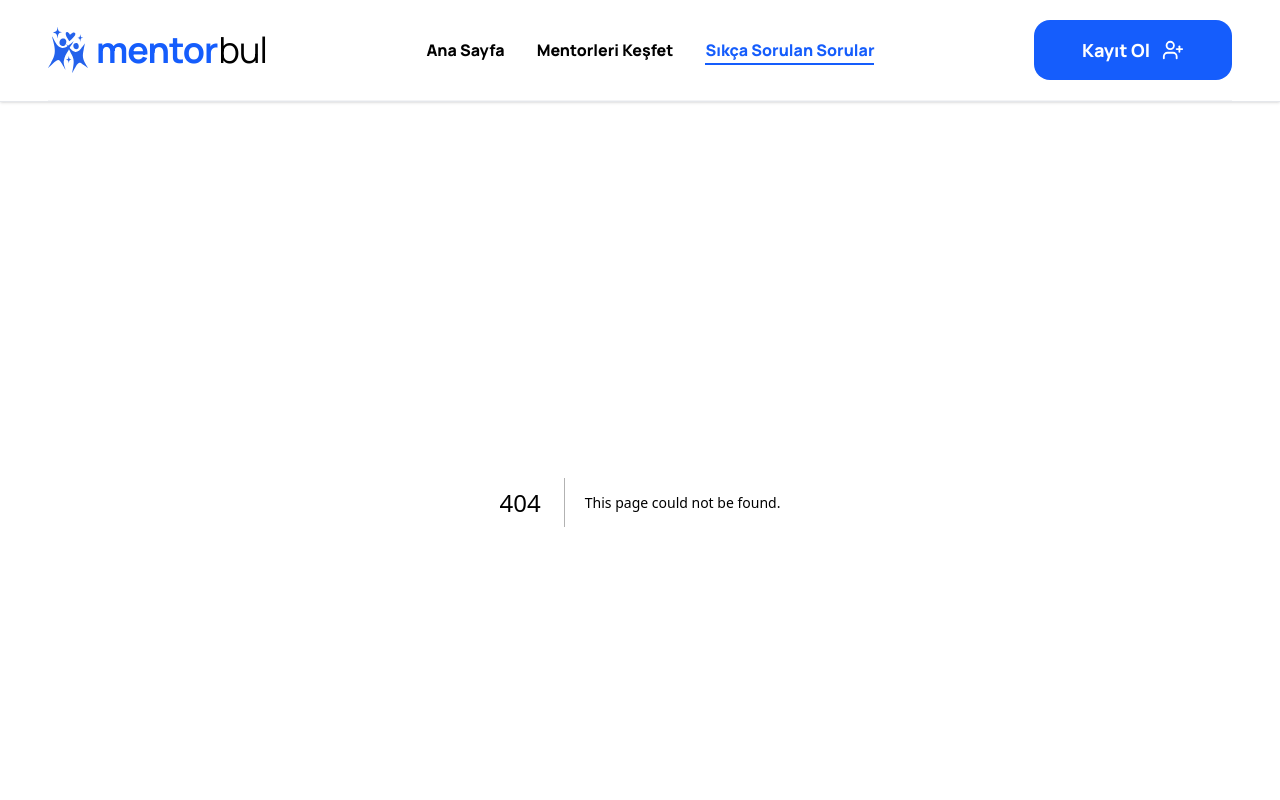
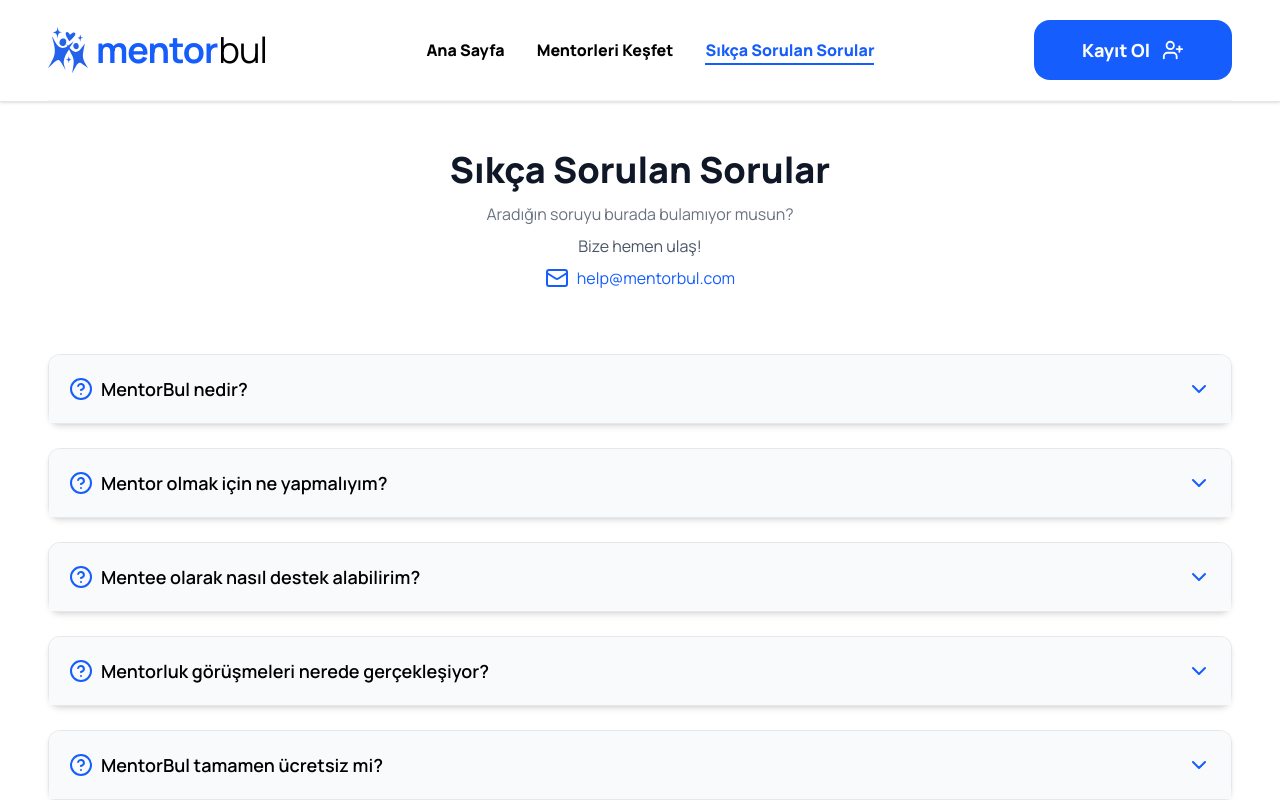
Before and after one commit to kaanmetep/mentorbul, a Next.js app: page /sorular in a window 1280 px wide. Before the commit this address had no page. Shown: the top 800 px of the page. Built offline with nearby package versions, Linux system fonts and the light colour scheme.

Commit message:
create faq page

```diff
--- /dev/null
+++ b/app/sorular/page.tsx
@@ -0,0 +1,75 @@
+"use client";
+import React, { useState } from "react";
+import { faqData } from "@/constants";
+import { ChevronDown, Mail, HelpCircle } from "lucide-react";
+
+const FAQPage = () => {
+  const [activeIndex, setActiveIndex] = useState<number | null>(null);
+
+  const toggleAnswer = (id: number) => {
+    setActiveIndex(activeIndex === id ? null : id);
+  };
+
+  return (
+    <div className="mx-auto max-w-[1400px] px-4 sm:px-8 lg:px-10 xl:px-12 py-10">
+      <div className="mt-2 mb-16 text-center">
+        <h2 className="text-4xl font-extrabold mb-3 text-gray-900">
+          Sıkça Sorulan Sorular
+        </h2>
+        <p className="text-gray-500">Aradığın soruyu burada bulamıyor musun?</p>
+        <div className="flex flex-col items-center gap-2 justify-center mt-2">
+          <p className="text-gray-600 ">Bize hemen ulaş!</p>
+          <div className="flex items-center gap-2">
+            <Mail className="w-6 h-6 text-blue-600" />
+            <p className="text-gray-600">
+              <a
+                href="mailto:info@mentorbul.com"
+                className="hover:underline text-blue-600"
+              >
+                help@mentorbul.com
+              </a>
+            </p>
+          </div>
+        </div>
+      </div>
+
+      <ul className="flex flex-col gap-x-10 gap-y-6">
+        {faqData.map((faq) => (
+          <li
+            key={faq.id}
+            className="bg-white border border-gray-200 shadow-md rounded-xl transition hover:shadow-lg"
+          >
+            <div
+              onClick={() => toggleAnswer(faq.id)}
+              className={`cursor-pointer flex items-center justify-between p-5 rounded-t-xl transition-colors ${
+                activeIndex === faq.id
+                  ? "bg-blue-50 text-blue-700"
+                  : "bg-gray-50 hover:bg-gray-100"
+              }`}
+            >
+              <div className="flex items-center gap-2 text-sm md:text-base lg:text-lg font-semibold">
+                <HelpCircle className="w-4 h-4 md:w-5 md:h-5 lg:w-6 lg:h-6 text-blue-600" />
+                {faq.question}
+              </div>
+              <ChevronDown
+                className={`w-4 h-4 md:w-5 md:h-5 lg:w-6 lg:h-6 text-blue-600 transition-transform duration-300 ${
+                  activeIndex === faq.id ? "rotate-180" : ""
+                }`}
+              />
+            </div>
+
+            <div
+              className={`overflow-hidden transition-all duration-300 ease-in-out px-5 ${
+                activeIndex === faq.id ? "max-h-[300px] py-4" : "max-h-0 py-0"
+              } text-gray-700 text-base leading-relaxed`}
+            >
+              {faq.answer}
+            </div>
+          </li>
+        ))}
+      </ul>
+    </div>
+  );
+};
+
+export default FAQPage;
--- a/components/home/FAQSection.jsx
+++ b/components/home/FAQSection.jsx
@@ -2,69 +2,8 @@
 import React, { useState } from "react";
 import { ChevronDown } from "lucide-react";
 import { Mail } from "lucide-react";
-const faqData = [
-  {
-    id: 1,
-    question: "MentorBul nedir?",
-    answer:
-      "MentorBul, mentor ve mentee’leri bir araya getiren ücretsiz bir eşleşme platformudur.",
-  },
-  {
-    id: 2,
-    question: "Mentor olmak için ne yapmalıyım?",
-    answer:
-      "Mentor olmak için kayıt formunu doldurup uzmanlık alanlarınızı belirtmeniz yeterlidir.",
-  },
-  {
-    id: 3,
-    question: "Mentee olarak nasıl destek alabilirim?",
-    answer:
-      "Profil oluşturduktan sonra ilgilendiğiniz alandaki mentorlarla eşleşebilir ve destek talebinde bulunabilirsiniz.",
-  },
-  {
-    id: 4,
-    question: "Mentorluk görüşmeleri nerede gerçekleşiyor?",
-    answer:
-      "Görüşmeler genellikle Zoom, Google Meet veya platform üzerinden planlanan diğer iletişim araçlarıyla gerçekleştirilir.",
-  },
-  {
-    id: 5,
-    question: "MentorBul tamamen ücretsiz mi?",
-    answer:
-      "Evet, MentorBul hem mentorlar hem de menteeler için tamamen ücretsizdir.",
-  },
-  {
-    id: 6,
-    question: "Gönüllü mentorlar kimlerden oluşuyor?",
-    answer:
-      "Mentorlarımız, farklı sektörlerden deneyimli profesyoneller, akademisyenler ve alanında uzman bireylerden oluşur.",
-  },
-  {
-    id: 7,
-    question: "Birden fazla mentorla görüşebilir miyim?",
-    answer:
-      "Evet, farklı alanlarda destek almak üzere birden fazla mentorla eşleşebilirsiniz.",
-  },
-  {
-    id: 8,
-    question: "Mentorlar menteelere nasıl yardımcı olur?",
-    answer:
-      "Mentorlar, kariyer planlama, teknik bilgi paylaşımı, kişisel gelişim gibi konularda menteelere rehberlik eder.",
-  },
-  {
-    id: 9,
-    question: "Platformda ne kadar sürede eşleşme gerçekleşir?",
-    answer:
-      "Eşleşme süresi, tercih ettiğiniz alan ve mentor yoğunluğuna bağlı olarak birkaç gün sürebilir.",
-  },
-  {
-    id: 10,
-    question: "Görüşmeler gizli midir?",
-    answer:
-      "Evet, tüm görüşmeler gizlilik esasına göre gerçekleşir ve kişisel bilgiler korunur.",
-  },
-];
-
+import { faqData } from "@/constants";
+import Link from "next/link";
 const FAQSection = () => {
   const [activeIndex, setActiveIndex] = useState(null);
 
@@ -81,9 +20,12 @@ const FAQSection = () => {
         <p className="text-gray-600 mt-4 lg:w-[70%] w-full">
           Sıkça sorulan soruları burada bulabilirsin. Eğer sorunu burada
           bulamadıysan, lütfen{" "}
-          <span className="text-blue-600 cursor-pointer underline">
+          <Link
+            href="/sorular"
+            className="text-blue-600 cursor-pointer underline"
+          >
             Sıkça Sorulan Sorular Sayfasına
-          </span>{" "}
+          </Link>{" "}
           göz at veya bize ulaş.
         </p>
         <div className="flex items-center gap-2 mt-4">
--- a/constants.ts
+++ b/constants.ts
@@ -18,6 +18,69 @@ export type Mentor = {
   rating: number;
   reviews: Review[];
 };
+
+export const faqData = [
+  {
+    id: 1,
+    question: "MentorBul nedir?",
+    answer:
+      "MentorBul, mentor ve mentee’leri bir araya getiren ücretsiz bir eşleşme platformudur. Lorem ipsum dolor sit   ",
+  },
+  {
+    id: 2,
+    question: "Mentor olmak için ne yapmalıyım?",
+    answer:
+      "Mentor olmak için kayıt formunu doldurup uzmanlık alanlarınızı belirtmeniz yeterlidir.",
+  },
+  {
+    id: 3,
+    question: "Mentee olarak nasıl destek alabilirim?",
+    answer:
+      "Profil oluşturduktan sonra ilgilendiğiniz alandaki mentorlarla eşleşebilir ve destek talebinde bulunabilirsiniz.",
+  },
+  {
+    id: 4,
+    question: "Mentorluk görüşmeleri nerede gerçekleşiyor?",
+    answer:
+      "Görüşmeler genellikle Zoom, Google Meet veya platform üzerinden planlanan diğer iletişim araçlarıyla gerçekleştirilir.",
+  },
+  {
+    id: 5,
+    question: "MentorBul tamamen ücretsiz mi?",
+    answer:
+      "Evet, MentorBul hem mentorlar hem de menteeler için tamamen ücretsizdir.",
+  },
+  {
+    id: 6,
+    question: "Gönüllü mentorlar kimlerden oluşuyor?",
+    answer:
+      "Mentorlarımız, farklı sektörlerden deneyimli profesyoneller, akademisyenler ve alanında uzman bireylerden oluşur.",
+  },
+  {
+    id: 7,
+    question: "Birden fazla mentorla görüşebilir miyim?",
+    answer:
+      "Evet, farklı alanlarda destek almak üzere birden fazla mentorla eşleşebilirsiniz.",
+  },
+  {
+    id: 8,
+    question: "Mentorlar menteelere nasıl yardımcı olur?",
+    answer:
+      "Mentorlar, kariyer planlama, teknik bilgi paylaşımı, kişisel gelişim gibi konularda menteelere rehberlik eder.",
+  },
+  {
+    id: 9,
+    question: "Platformda ne kadar sürede eşleşme gerçekleşir?",
+    answer:
+      "Eşleşme süresi, tercih ettiğiniz alan ve mentor yoğunluğuna bağlı olarak birkaç gün sürebilir.",
+  },
+  {
+    id: 10,
+    question: "Görüşmeler gizli midir?",
+    answer:
+      "Evet, tüm görüşmeler gizlilik esasına göre gerçekleşir ve kişisel bilgiler korunur.",
+  },
+];
 
 export const sampleMentors: Mentor[] = [
   {
```
